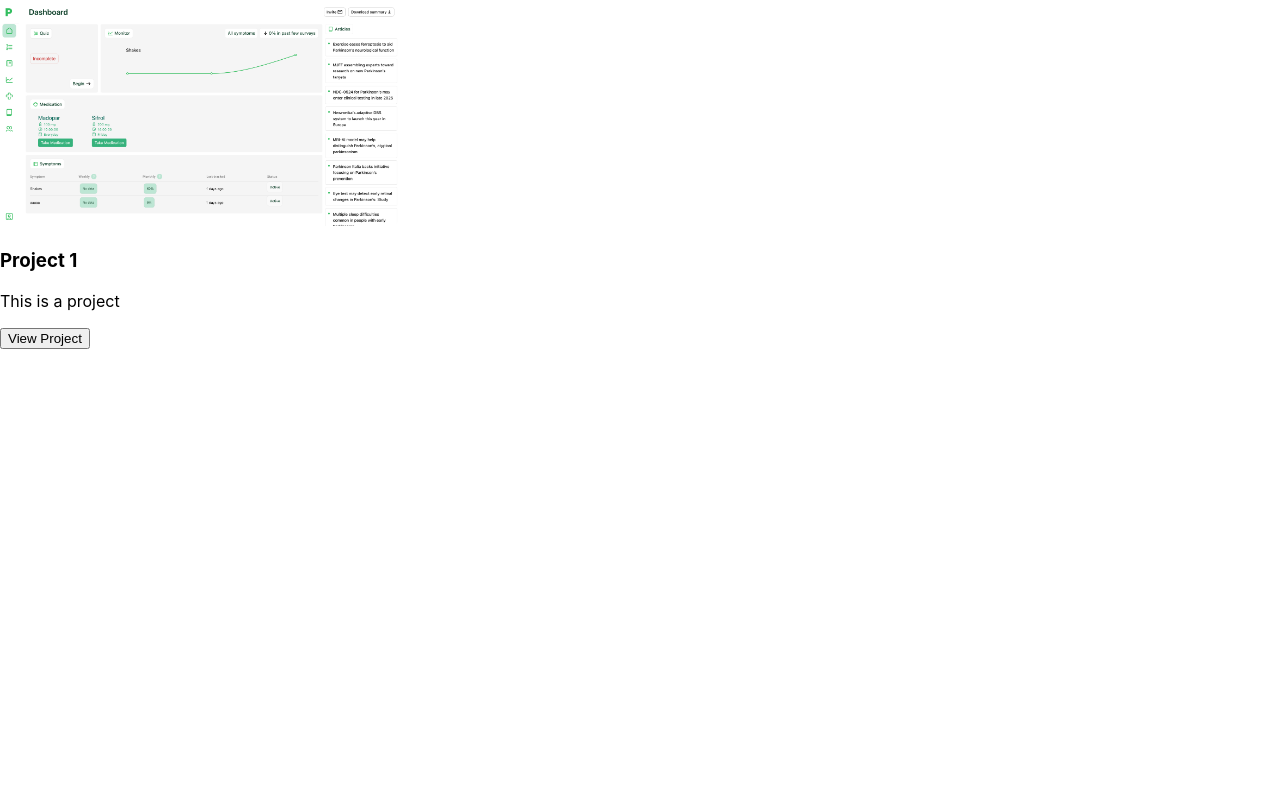
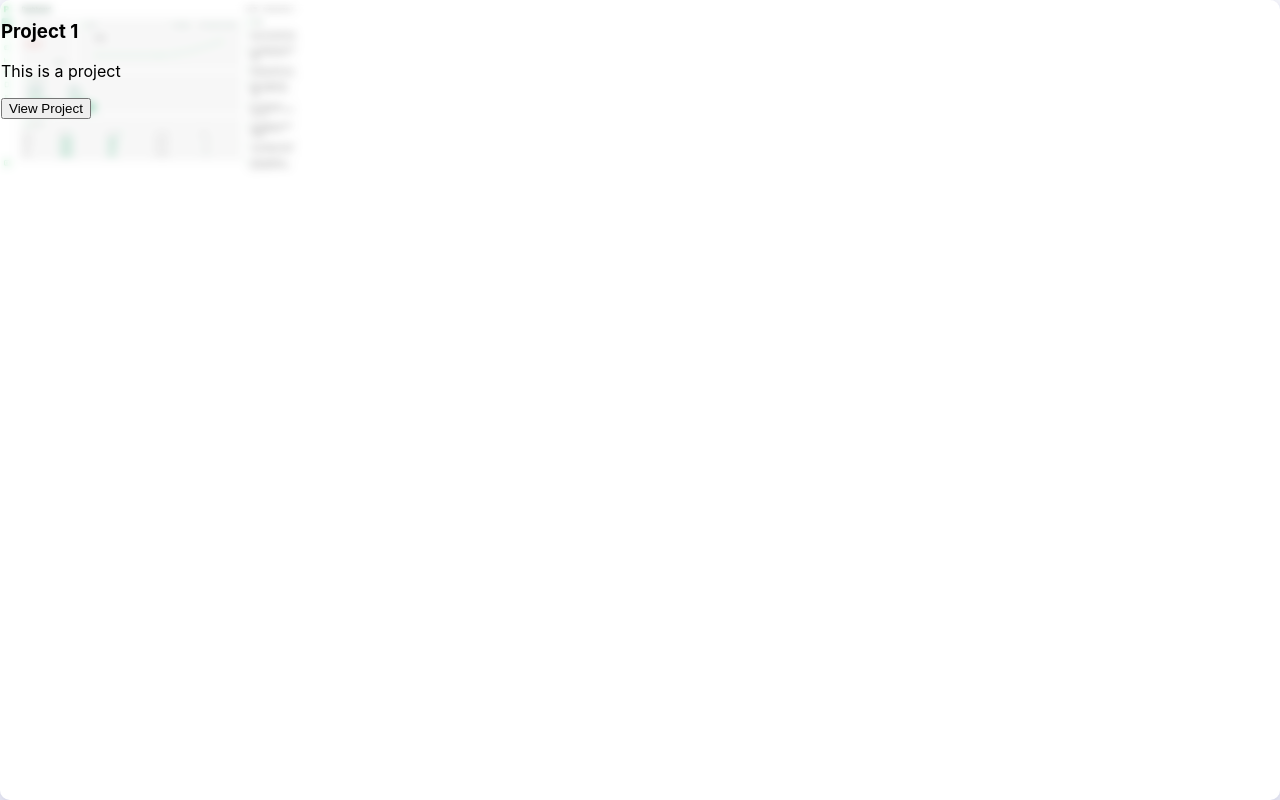
Before and after one commit to GeorgeRamsay/Portfolio-Website, a React (Create React App) app in the folder my-portfolio/: page / in a window 1280 px wide. Built offline with nearby package versions, Linux system fonts and the light colour scheme.

Commit message:
minor additions to card css and js to get working

```diff
--- a/my-portfolio/package.json
+++ b/my-portfolio/package.json
@@ -7,6 +7,7 @@
     "@testing-library/jest-dom": "^6.6.3",
     "@testing-library/react": "^16.2.0",
     "@testing-library/user-event": "^13.5.0",
+    "classnames": "^2.5.1",
     "react": "^19.0.0",
     "react-dom": "^19.0.0",
     "react-router-dom": "^7.4.0",
--- a/my-portfolio/src/components/cards/projectCard/projectCard.jsx
+++ b/my-portfolio/src/components/cards/projectCard/projectCard.jsx
@@ -1,17 +1,21 @@
 import React from 'react';
 import style from './projectCard.module.css';
+import classNames from 'classnames';
+
 import { useNavigate } from 'react-router-dom';
 
 const ProjectCard = ({ image, title, text, link }) => {
     const navigate = useNavigate();
 
     return (
-        <div>
-            <img className={style.imageContainer} src={image} alt={title} />
+        <div className={style.card}>
+            <img className={classNames(style.imageContainer)} src={image} alt={title} />
+            <div className={classNames(style.cardCover, style.gradientBlur)}>
+                <h3>{title}</h3>
+                <p>{text}</p>
 
-            <h3>{title}</h3>
-            <p>{text}</p>
-            <button onClick={() => navigate(link)}>View Project</button>
+                <button onClick={() => navigate(link)}>View Project</button>
+            </div>
         </div>
     );
 }
--- a/my-portfolio/src/components/cards/projectCard/projectCard.module.css
+++ b/my-portfolio/src/components/cards/projectCard/projectCard.module.css
@@ -10,5 +10,19 @@
     position: relative;
     overflow: hidden;
     border-radius: 10px;
-    width: 400px;
+    width: 100%;
 }
+.cardCover{
+    position: absolute;
+    top: 0;
+    left: 0;
+    right: 0;
+    bottom: 0;
+
+
+}
+
+.card{
+    width: 300px;
+
+}
```
Also changed, not shown: 1 other file (tests, documents, lock files or other folders).
